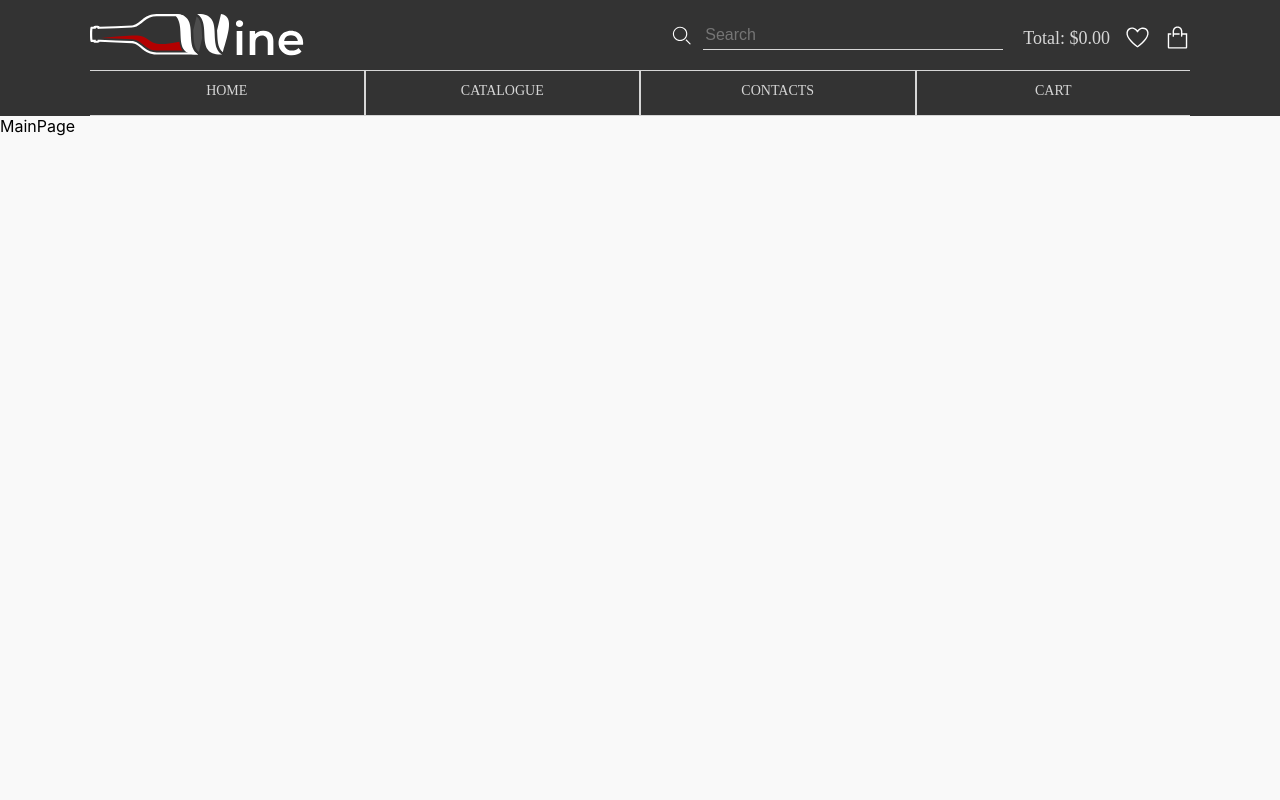
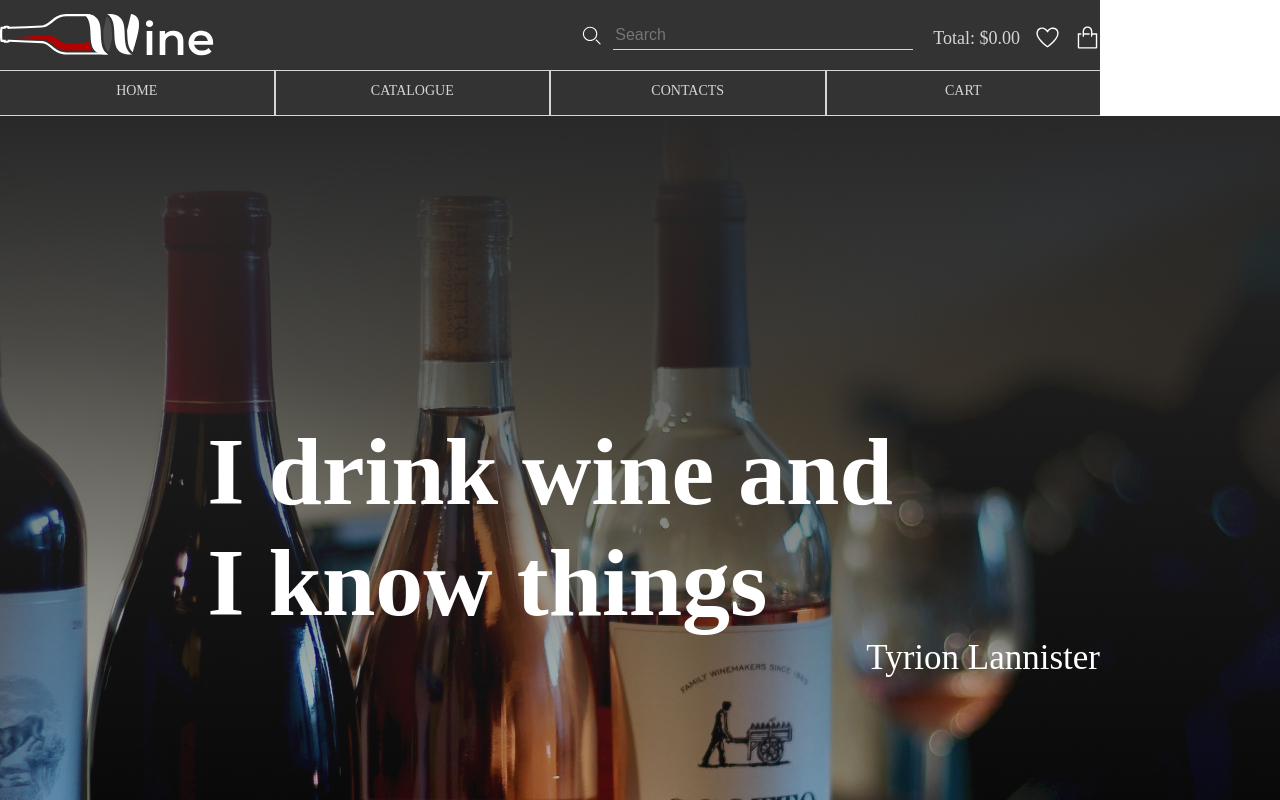
Before and after one commit to mitjasha/online-shop, a React (Create React App) app: page / in a window 1280 px wide. Shown: the top 800 px of the page. Built offline with nearby package versions, Linux system fonts and the light colour scheme.

Commit message:
feat: add main-bg image to assets, add main tag, container wrapper and quote

```diff
--- a/src/App.tsx
+++ b/src/App.tsx
@@ -2,19 +2,19 @@ import React from "react";
 import Header from "./containers/Header/Header";
 import Footer from "./containers/Footer/Footer";
 import MainPage from "./pages/MainPage/MainPage";
-import CataloguePage from "./pages/CataloguePage/CataloguePage";
-import ProductCardPage from "./pages/ProductCardPage/ProductCardPage";
-import CartPage from "./pages/CartPage/CartPage";
-import Page404 from "./pages/Page404/Page404";
+// import CataloguePage from "./pages/CataloguePage/CataloguePage";
+// import ProductCardPage from "./pages/ProductCardPage/ProductCardPage";
+// import CartPage from "./pages/CartPage/CartPage";
+// import Page404 from "./pages/Page404/Page404";
 
 const App: React.FC = () => (
   <div className="App">
     <Header />
     <MainPage />
-    <CataloguePage />
+    {/* <CataloguePage />
     <ProductCardPage />
     <CartPage />
-    <Page404 />
+    <Page404 /> */}
     <Footer />
   </div>
 );
--- a/src/pages/MainPage/MainPage.scss
+++ b/src/pages/MainPage/MainPage.scss
@@ -1,6 +1,29 @@
-.main-page-container {
-  max-width: 1600px;
-  width: 100%;
-  height: 90vh;
-  background-color: #f9f9f9;
+.main {
+  background: url(../../assets/img/jpg/main-bg.jpg) no-repeat center;
 }
+
+.container {
+  max-width: 1100px;
+}
+
+.preview {
+  height: 900px;
+  font-family: "Marcellus";
+  color: white;
+  font-weight: 400;
+}
+
+.preview__quote {
+  margin: 0;
+  font-size: 96px;
+  display: flex;
+  justify-content: center;
+  align-items: center;
+  padding-top: 300px;
+}
+
+.quote-author {
+  margin: 0;
+  font-size: 35px;
+  text-align: right;
+}
--- a/src/pages/MainPage/MainPage.tsx
+++ b/src/pages/MainPage/MainPage.tsx
@@ -3,9 +3,17 @@ import "./MainPage.scss";
 
 const MainPage: React.FC = () => {
   return (
-    <div className="main-page-container">
-      <div>MainPage</div>
-    </div>
+    <main className="main">
+      <div className="container">
+        <div className="preview">
+          <h2 className="preview__quote">
+            I drink wine and
+            <br />I know things
+          </h2>
+          <p className="quote-author">Tyrion Lannister</p>
+        </div>
+      </div>
+    </main>
   );
 };
 export default MainPage;
```
Also changed, not shown: src/assets/img/jpg/main-bg.jpg (added).
